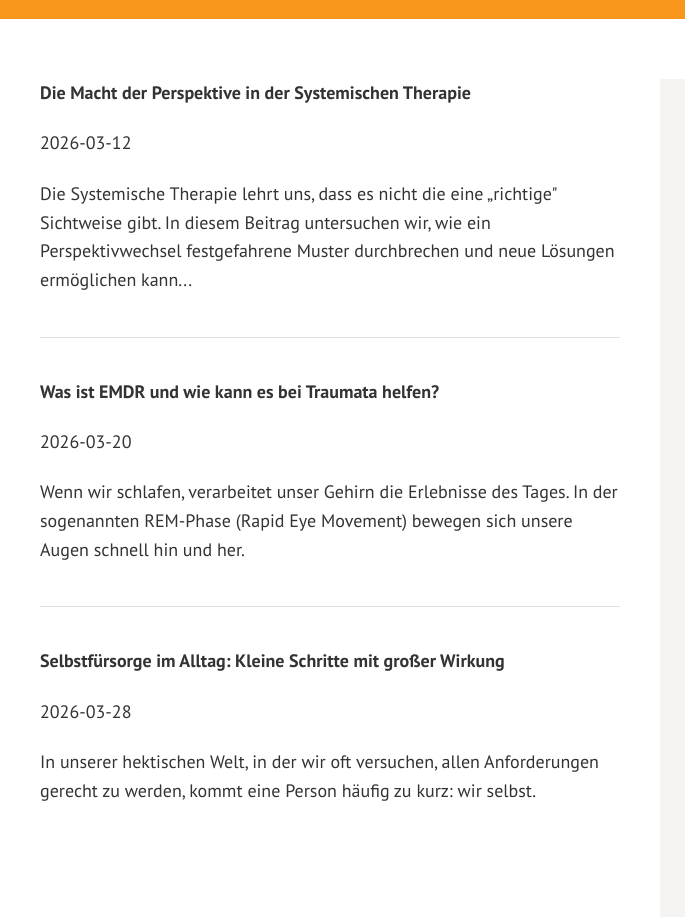
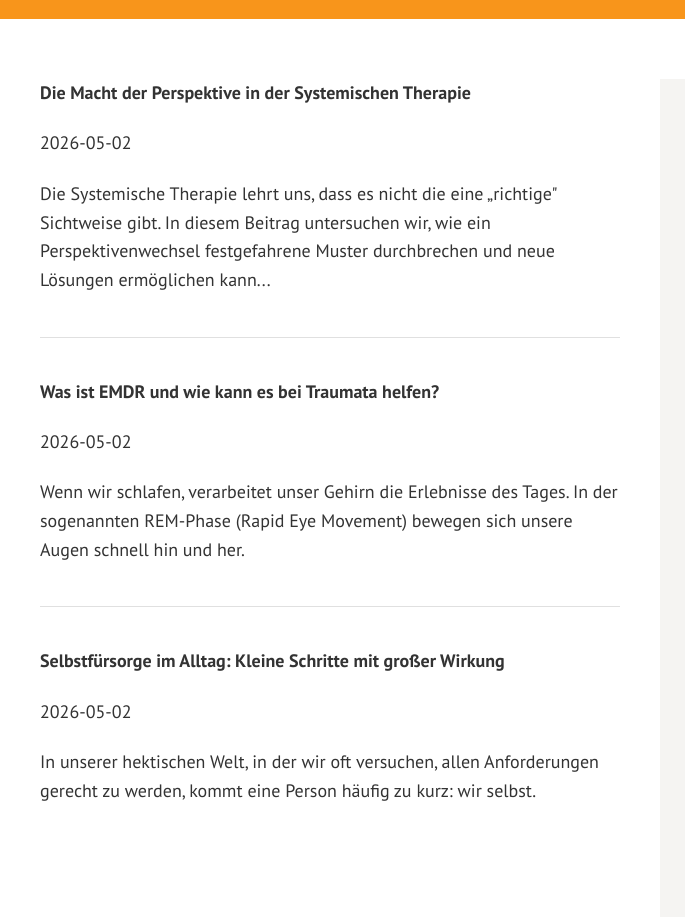
Before and after one commit to ppprem/stsc-website, a plain HTML site: page blog.html in a window 1280 px wide. Shown: the part 320-1237 px from the top of the page, 0-685 px from the left. Drawn offline with Linux system fonts and the light colour scheme.

Commit message:
Alle Änderungen in allen Seiten committet

```diff
--- a/blog.html
+++ b/blog.html
@@ -114,19 +114,20 @@
     <div class="blog-post-list">
         <article>
             <h4><a href="blog-post-1.html">Die Macht der Perspektive in der Systemischen Therapie</a></h4>
-            <p class="post-date"><time datetime="2026-03-12">2026-03-12</time></p>
-            <p>Die Systemische Therapie lehrt uns, dass es nicht die eine „richtige" Sichtweise gibt. In diesem Beitrag untersuchen wir, wie ein Perspektivwechsel festgefahrene Muster durchbrechen und neue Lösungen ermöglichen kann...</p>
+            <p class="post-date"><time datetime="2026-05-02">2026-05-02</time></p>
+            <p>Die Systemische Therapie lehrt uns, dass es nicht die eine „richtige" Sichtweise gibt. In diesem Beitrag
+                untersuchen wir, wie ein Perspektivenwechsel festgefahrene Muster durchbrechen und neue Lösungen ermöglichen kann...</p>
         </article>
 
         <article>
             <h4><a href="blog-post-2.html">Was ist EMDR und wie kann es bei Traumata helfen?</a></h4>
-            <p class="post-date"><time datetime="2026-03-20">2026-03-20</time></p>
+            <p class="post-date"><time datetime="2026-05-02">2026-05-02</time></p>
             <p>Wenn wir schlafen, verarbeitet unser Gehirn die Erlebnisse des Tages. In der sogenannten REM-Phase (Rapid Eye Movement) bewegen sich unsere Augen schnell hin und her.</p>
         </article>
 
         <article>
             <h4><a href="blog-post-3.html">Selbstfürsorge im Alltag: Kleine Schritte mit großer Wirkung</a></h4>
-            <p class="post-date"><time datetime="2026-03-28">2026-03-28</time></p>
+            <p class="post-date"><time datetime="2026-05-02">2026-05-02</time></p>
             <p>In unserer hektischen Welt, in der wir oft versuchen, allen Anforderungen gerecht zu werden, kommt eine Person häufig zu kurz: wir selbst.</p>
         </article>
 
```
Also changed, not shown: blog-post-1.html (+1 -1 lines), blog-post-2.html (+20 -7 lines), blog-post-3.html (+1 -1 lines), picture_library/Silvia.webp, 1 other file.
